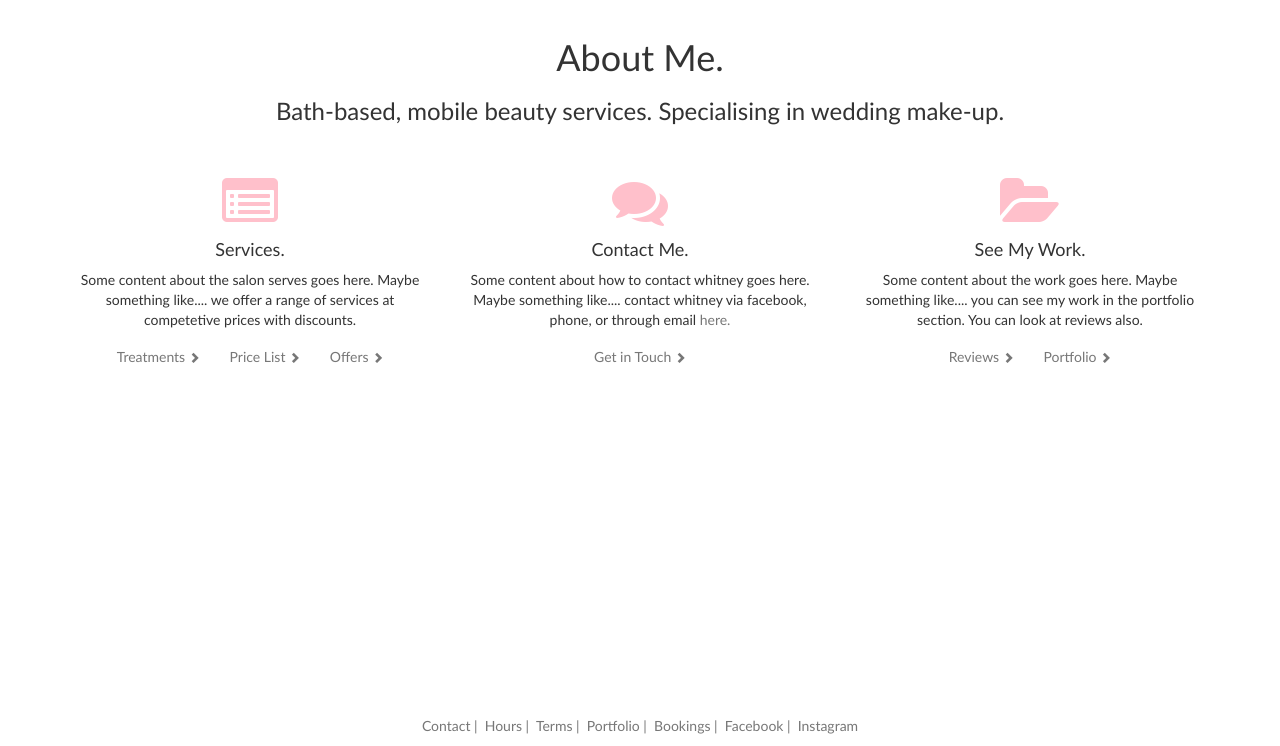
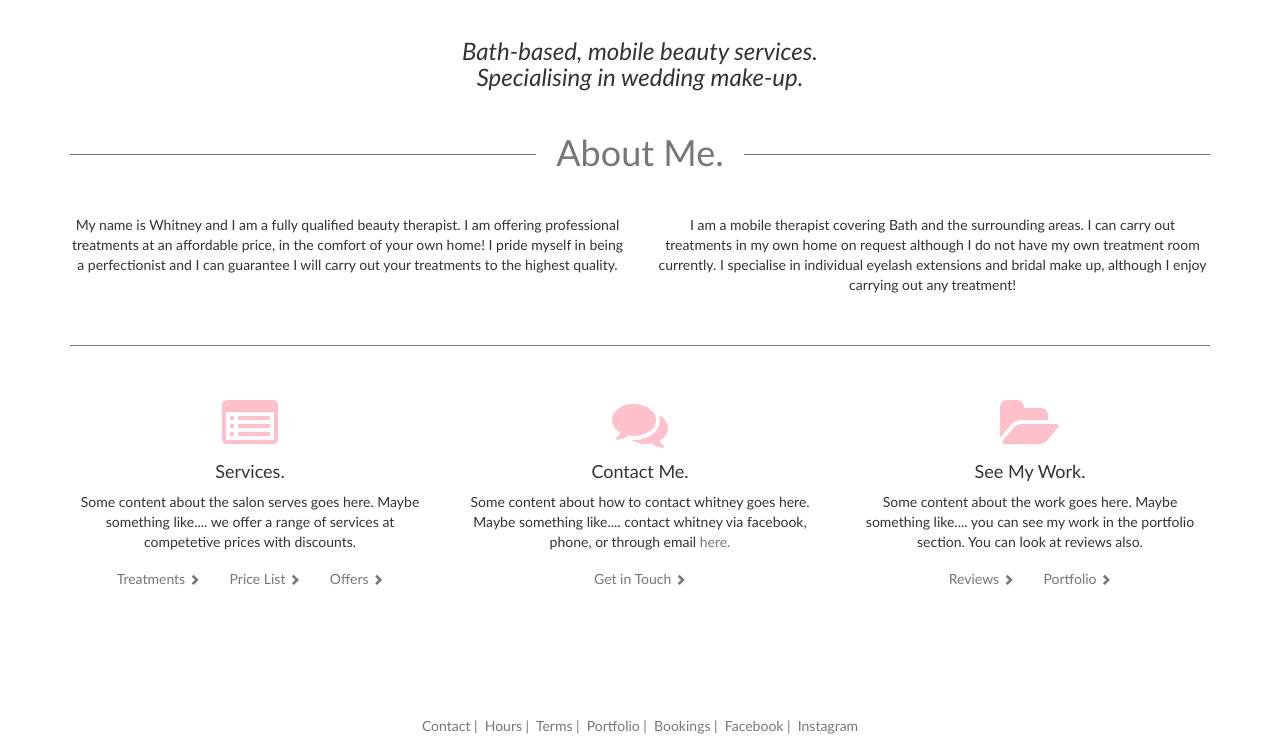
Before and after one commit to mikerogers123/BeautybyWhitney, a plain HTML site: page index.html in a window 1280 px wide. Shown: the part 54-800 px from the top of the page. Drawn offline with nearby package versions, Linux system fonts and the light colour scheme.

Commit message:
finished styiling for home page. Written 'about' section

```diff
--- a/CSS/homeStyleSheet.css
+++ b/CSS/homeStyleSheet.css
@@ -1,8 +1,39 @@
+/* Intro */
+#home-intro {
+  font-style: italic;
+  padding-bottom: 40px;
+}
+
 /* Headers */
 #home-headers-wrapper { text-align: center; padding-bottom: 40px }
+#home-header-text {
+  background: #fff;
+  padding:0 20px;
+  font-weight: 500;
+  color: #777;
+}
+#home-header {
+   width: 100%;
+   text-align: center;
+   border-bottom: 1px solid #777;
+   line-height: 0.1em;
+   margin: 20px 0 20px;
+}
+
+/* about */
+#home-about-grid { padding-bottom: 40px }
+
+/* divider */
+#divider {
+  width: 100%;
+  text-align: center;
+  border-bottom: 1px solid #777;
+  line-height: 0.1em;
+}
 
 /* Main Content */
-#home-main-content {text-align: center;}
+#home-main-content { text-align: center; }
+#home-main-content-grid { padding-top: 40px }
 
 #home-content-services,
 #home-content-contactme,
--- a/index.html
+++ b/index.html
@@ -76,11 +76,25 @@
 
   <!-- main content -->
   <div id="home-main-content" class="container">
+      <h3 id="home-intro">Bath-based, mobile beauty services.<br/>Specialising in wedding make-up.</h3>
       <!-- Header -->
       <div id="home-headers-wrapper">
-          <h1 id="home-header">About Me.</h1>
-          <h3 id="home-header-subtext">Bath-based, mobile beauty services. Specialising in wedding make-up.</h3>
+          <h1 id="home-header"><span id="home-header-text">About Me.</span></h1>
       </div>
+
+      <!-- About -->
+      <div id="home-about-grid" class="row">
+          <div id="home-about-1" class="col-sm-6 col-xs-12">
+            <p>My name is Whitney and I am a fully qualified beauty therapist. I am offering professional treatments at an affordable price, in the comfort of your own home! I pride myself in being a perfectionist and I can guarantee I will carry out your treatments to the highest quality.</p>
+          </div>
+
+          <div id="home-about-2" class="col-sm-6 col-xs-12">
+            <p>I am a mobile therapist covering Bath and the surrounding areas. I can carry out treatments in my own home on request although I do not have my own treatment room currently. I specialise in individual eyelash extensions and bridal make up, although I enjoy carrying out any treatment!</p>
+          </div>
+      </div>
+
+      <!-- Content divider -->
+      <p id="divider"></p>
 
       <!-- TODO: Insert image here -->
 
```
